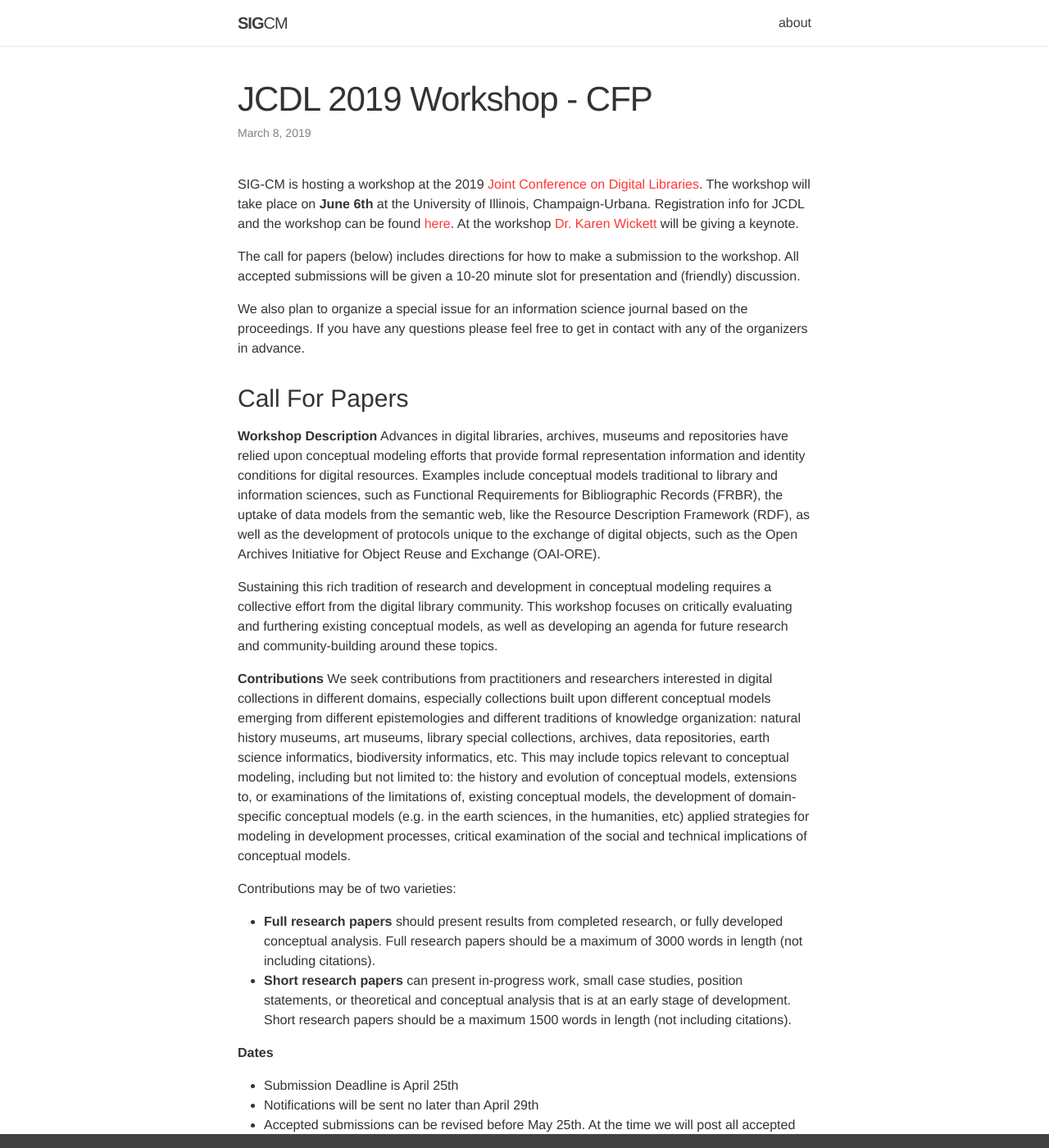
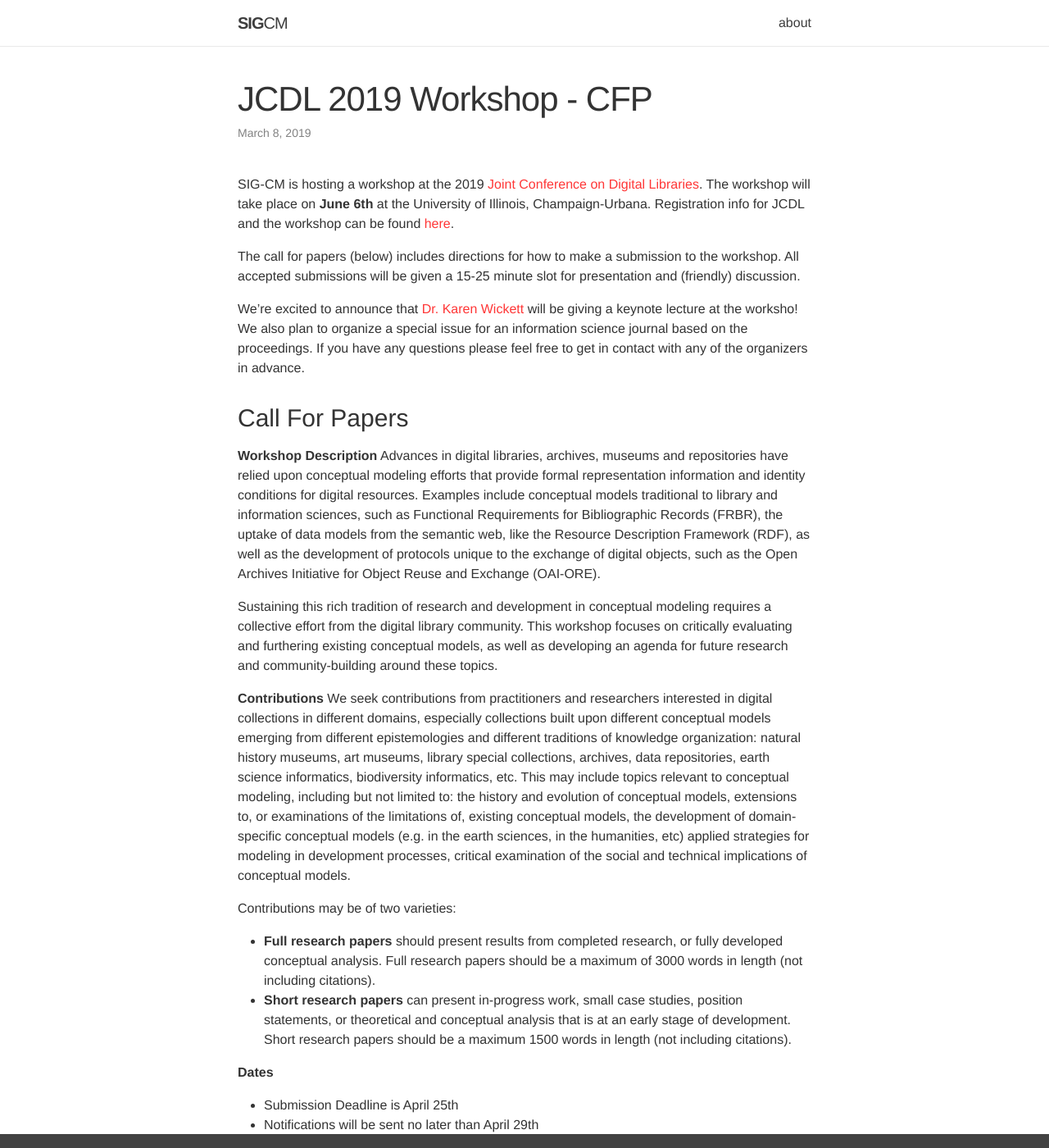
Before and after one commit to sig-cm/sig-cm.github.io, a Jekyll site: the page built from _news/JCDL-CFP.md, in a window 1280 px wide and 1400 px high. Shown: the whole window at 82% size. Built offline with Jekyll 4.4.1, drawn with Linux system fonts in a browser that asks for light colours; nearby versions of some CDN libraries; some of the changed text lies outside the part shown.

Commit message:
push formatting changes.

```diff
--- a/_news/JCDL-CFP.md
+++ b/_news/JCDL-CFP.md
@@ -5,11 +5,12 @@ date: 2019-03-08 16:11:00-0400
 inline: false
 ---
 
-SIG-CM is hosting a workshop at the 2019 [Joint Conference on Digital Libraries](https://2019.jcdl.org/). The workshop will take place on **June 6th** at the University of Illinois, Champaign-Urbana. Registration info for JCDL and the workshop can be found [here](https://2019.jcdl.org/registration/).   At the workshop [Dr. Karen Wickett](https://ischool.illinois.edu/people/karen-wickett) will be giving a keynote.
+SIG-CM is hosting a workshop at the 2019 [Joint Conference on Digital Libraries](https://2019.jcdl.org/). The workshop will take place on **June 6th** at the University of Illinois, Champaign-Urbana. Registration info for JCDL and the workshop can be found [here](https://2019.jcdl.org/registration/).
 
-The call for papers (below) includes directions for how to make a submission to the workshop. All accepted submissions will be given a 10-20 minute slot for presentation and (friendly) discussion.
+The call for papers (below) includes directions for how to make a submission to the workshop. All accepted submissions will be given a 15-25 minute slot for presentation and (friendly) discussion.
 
-We also plan to organize a special issue for an information science journal based on the proceedings. If you have any questions please feel free to get in contact with any of the organizers in advance.
+We're excited to announce that [Dr. Karen Wickett](https://ischool.illinois.edu/people/karen-wickett) will be giving a keynote lecture at the worksho! We also plan to organize a special issue for an information science journal based on the proceedings. If you have any questions please feel free to get in contact with any of the organizers in advance.
+<br>
 
 ### Call For Papers
 
```
Also changed, not shown: other parts of _news/JCDL-CFP.md (+4 -4 lines).
